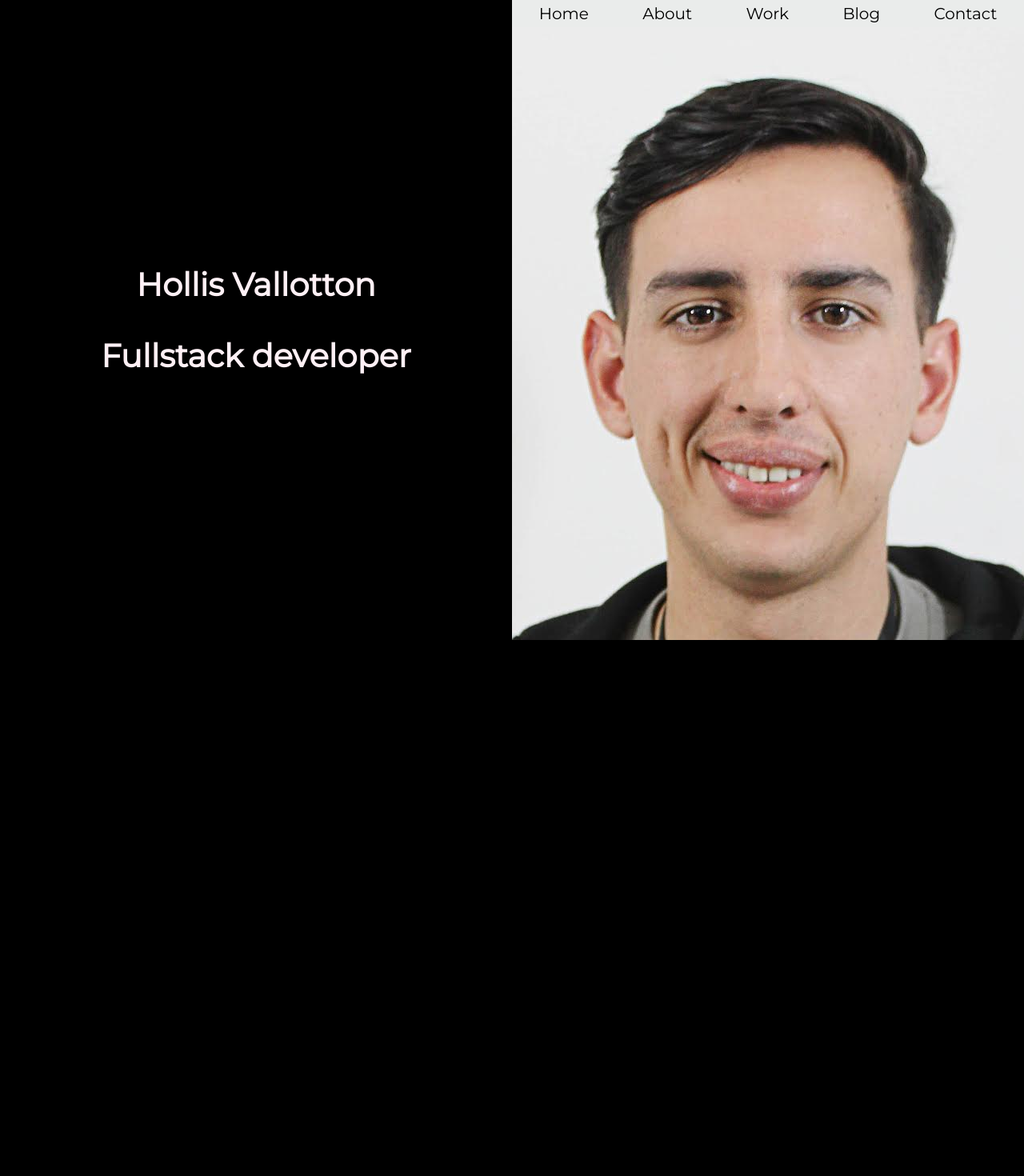
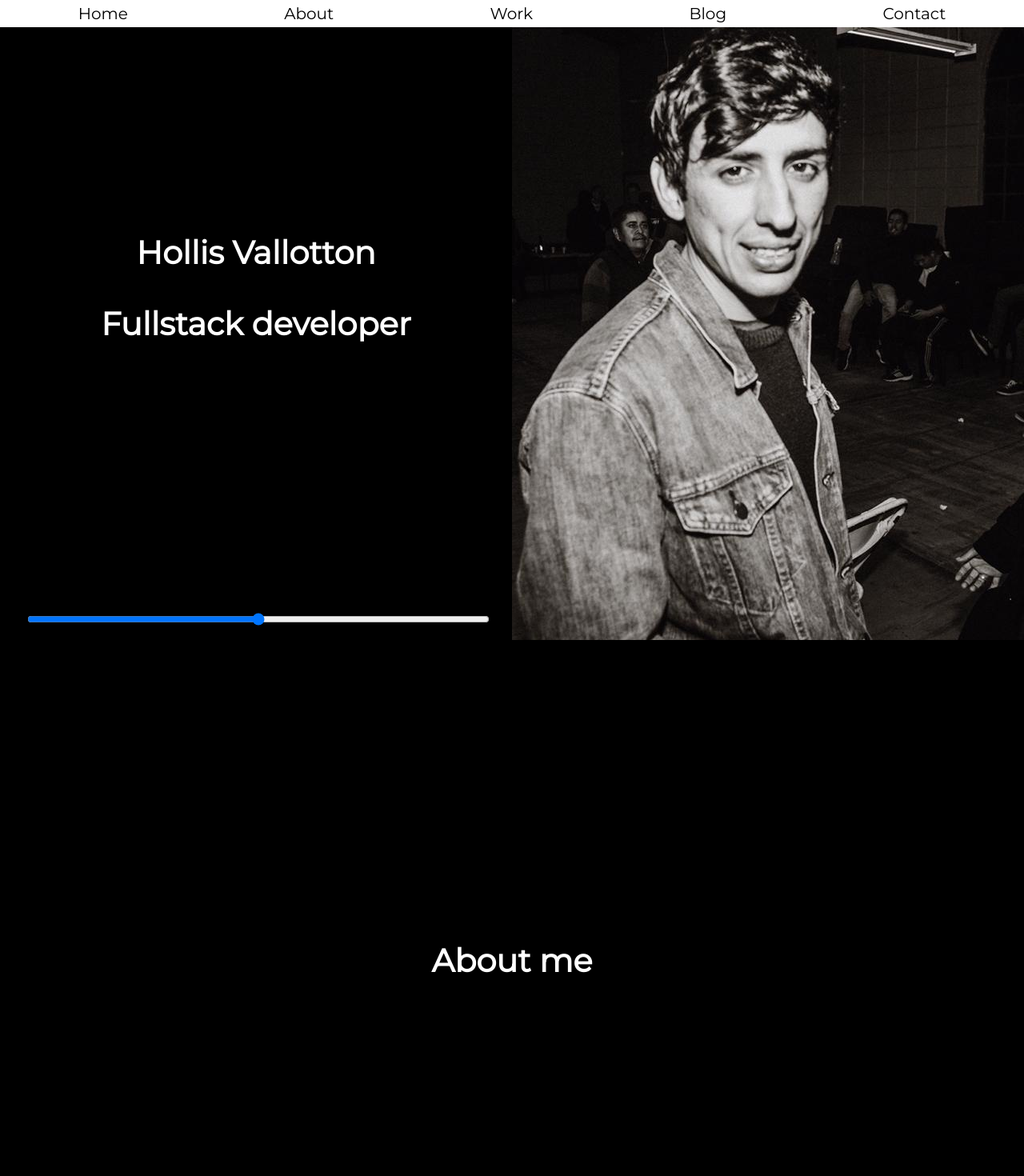
Before and after one commit to hermithollis/cv, a Vue app in the folder hollis-vallotton/: page /home/ in a window 1280 px wide. Shown: the top 1470 px of the page at 80% size. Built offline with nearby package versions, Linux system fonts and the light colour scheme.

Commit message:
Skeleton for the web page

```diff
--- a/hollis-vallotton/package.json
+++ b/hollis-vallotton/package.json
@@ -15,7 +15,7 @@
   },
   "dependencies": {
     "vue": "^2.5.2",
-    "vue-router": "^3.0.1"
+    "vue-router": "^3.1.6"
   },
   "devDependencies": {
     "autoprefixer": "^7.1.2",
--- a/hollis-vallotton/src/App.vue
+++ b/hollis-vallotton/src/App.vue
@@ -1,5 +1,6 @@
 <template>
   <div id="app">
+      <nav-bar/>
       <home />
       <about />
       <work />
@@ -15,7 +16,8 @@ import Blog from './components/Blog'
 import About from './components/About'
 import Contact from './components/Contact'
 import {order} from '@/objects'
-import router from '@/router/'
+import router from '@/router'
+import NavBar from './components/NavBar'
 
 export default {
   name: 'App',
@@ -24,29 +26,40 @@ export default {
     work: Work,
     blog: Blog,
     about: About,
-    contact: Contact
+    contact: Contact,
+    'nav-bar': NavBar
   },
   methods: {
-    handleScroll () {
-      // const doc = document.documentElement
-      // const top = (window.pageYOffset || doc.scrollTop)  - (doc.clientTop || 0)
-      // const sectionHeight =  Math.max(document.documentElement.clientHeight, window.innerHeight || 0) ;
-      // let section;
-      // for (let route in order){
-      //   const next =  sectionHeight * route;
-      //   const previous = next - sectionHeight
-      //   // if(top > previous && top < next){
-      //   //   section = order[route];
-      //   //   router.replace(`/${section.toLowerCase()}/`)
-      //   // }
-      // }
+    handleScroll (event) {
+      clearTimeout(this.scrollTimeout)
+      const doc = document.documentElement
+      const currentTop = (window.pageYOffset || doc.scrollTop) - (doc.clientTop || 0)
+      const sectionHeight = Math.max(document.documentElement.clientHeight, window.innerHeight || 0)
+      const { pathname } = window.location
+      let section
+      for (let route in order) {
+        const nextTop = sectionHeight * route
+        const previousBottom = nextTop - sectionHeight
+        const halfOffset = sectionHeight / 2
+        const isInPrevious = currentTop > nextTop + halfOffset && currentTop < previousBottom - halfOffset
+        const isInNext = currentTop > previousBottom + halfOffset && currentTop < nextTop + halfOffset
+        if (isInPrevious || isInNext) {
+          section = order[route]
+          break
+        }
+      }
+      if (section && !pathname.includes(section.toLowerCase())) {
+        this.scrollTimeout = setTimeout(() => {
+          router.push(`/${section.toLowerCase()}/`)
+        }, 400)
+      }
     }
   },
   created () {
-    window.addEventListener('scroll', this.handleScroll);
+    window.addEventListener('scroll', this.handleScroll)
   },
   destroyed () {
-    window.removeEventListener('scroll', this.handleScroll);
+    window.removeEventListener('scroll', this.handleScroll)
   }
 }
 </script>
@@ -74,7 +87,6 @@ body{
   background-color:black;
   display:flex;
   align-items:stretch;
-  position:relative;
 }
 
 .half-screen {
--- a/hollis-vallotton/src/components/About.vue
+++ b/hollis-vallotton/src/components/About.vue
@@ -1,5 +1,6 @@
 <template>
   <div class="screen black" id="about">
+    <p>About me</p>
   </div>
 </template>
 
@@ -15,5 +16,15 @@ export default {
 </script>
 
 <style scoped>
-
+#about {
+  display: flex;
+  justify-content: center;
+  align-items: center;
+}
+p {
+  font-family: 'Montserrat', sans-serif;
+  font-weight: 700;
+  font-size: 40px;
+  color: white;
+}
 </style>
--- a/hollis-vallotton/src/components/Blog.vue
+++ b/hollis-vallotton/src/components/Blog.vue
@@ -1,5 +1,6 @@
 <template>
   <div class="screen white" id="blog">
+      <p>Blog</p>
   </div>
 </template>
 
@@ -15,5 +16,15 @@ export default {
 </script>
 
 <style scoped>
-
+#blog {
+  display: flex;
+  justify-content: center;
+  align-items: center;
+}
+p {
+  color: black;
+  font-family: 'Montserrat' sans-serif;
+  font-weight: 700;
+  font-size: 40px;
+}
 </style>
--- a/hollis-vallotton/src/components/Contact.vue
+++ b/hollis-vallotton/src/components/Contact.vue
@@ -1,5 +1,7 @@
 <template>
-  <div class="screen pink" id="blog"></div>
+  <div class="screen black" id="contact">
+    <p>Contact</p>
+  </div>
 </template>
 
 <script>
@@ -14,5 +16,15 @@ export default {
 </script>
 
 <style scoped>
-
+#contact {
+  display: flex;
+  justify-content: center;
+  align-items: center;
+}
+p {
+  color: white;
+  font-family: 'Montserrat' sans-serif;
+  font-weight: 700;
+  font-size: 40px;
+}
 </style>
--- a/hollis-vallotton/src/components/Home.vue
+++ b/hollis-vallotton/src/components/Home.vue
@@ -1,22 +1,28 @@
 <template>
   <div class="screen" id="home">
     <div class="half-screen black">
-      <div>
-        <p>Hollis Vallotton</p>
-        <p>Fullstack developer</p>
+      <div class="left-container">
+        <div class="info-container">
+          <p>Hollis Vallotton</p>
+          <p>Fullstack developer</p>
+        </div>
+        <div class="slider-container">
+          <div class="slider-wrapper">
+            <vllttch-slider class="slider" />
+          </div>
+        </div>
       </div>
     </div>
     <div class="half-screen white">
-      <nav-bar />
       <div>
-        <img src="@/assets/my_handsome_self.jpg">
+        <img src="@/assets/me.jpeg">
       </div>
     </div>
   </div>
 </template>
 
 <script>
-import NavBar from './NavBar.vue'
+import Slider from '@/components/Slider'
 export default {
   name: 'Home',
   data () {
@@ -26,7 +32,7 @@ export default {
     }
   },
   components: {
-    'nav-bar': NavBar
+    'vllttch-slider': Slider
   }
 }
 </script>
@@ -38,7 +44,9 @@ div .white div {
   justify-content: center;
   align-items: center;
   overflow: hidden;
+  height: 100%;
 }
+
 img {
     flex-shrink: 0;
     min-width: 100%;
@@ -55,6 +63,42 @@ p {
   font-family: 'Montserrat', sans-serif;
   font-weight: 700;
   font-size: 40px;
-  color: #fff0f5
+  color: white;
+}
+
+.left-container {
+  display: grid;
+  width: 100%;
+  height: 100%;
+  grid-template-columns: 1fr;
+  grid-template-rows: 9fr 1fr;
+  grid-template-areas:
+    "content"
+    "slider";
+}
+
+.info-container {
+  align-self: center;
+}
+
+.slider {
+  bottom: 10px;
+  left: 10px;
+  align-self: end;
+}
+
+.slider-container {
+  display:flex;
+  width: 100%;
+  justify-self: center;
+  align-self: flex-end;
+  justify-content: center;
+  align-content: center;
+  height: 50px;
+}
+
+.slider-wrapper {
+  width: 90%;
+  align-self: center;
 }
 </style>
--- a/hollis-vallotton/src/components/NavBar.vue
+++ b/hollis-vallotton/src/components/NavBar.vue
@@ -1,51 +1,61 @@
 <template>
   <nav>
-    <tab v-for="tab in tabs" :key="tab.name" v-bind:name="tab.name" v-bind:url="tab.url"  v-bind:tabs="tab" />
+    <tab
+      v-for="tab in tabs"
+      :key="tab.name"
+      v-bind:name="tab.name"
+      v-bind:url="tab.url"
+      v-bind:tabs="tab"
+    />
   </nav>
 </template>
 
 <script>
-import Link from  '@/components/Link'
+import Link from '@/components/Link'
 export default {
   name: 'NavBar',
   data () {
     return {
       tabs: [
         {
-          name: "Home",
-          url: "/"
+          name: 'Home',
+          url: '/home/'
         },
         {
-          name: "About",
-          url: "/about/"
+          name: 'About',
+          url: '/about/'
         },
         {
-          name: "Work",
-          url: "/work/"
+          name: 'Work',
+          url: '/work/'
         },
         {
-          name: "Blog",
-          url: "/blog/"
+          name: 'Blog',
+          url: '/blog/'
         },
         {
-          name: "Contact",
-          url: "/contact/"
+          name: 'Contact',
+          url: '/contact/'
         }
       ]
     }
   },
   components: {
-    tab: Link,
+    tab: Link
   }
 }
 </script>
 
 <style scoped>
-
 nav {
   display: flex;
   justify-content: space-around;
-  background-color: #eaeceb;
+  background-color: white;
+  position: fixed;
+  top: 0;
+  right: 0;
+  width: 100%;
+  position: fixed;
+  border-color: white;
 }
-
 </style>
--- /dev/null
+++ b/hollis-vallotton/src/components/Slider.vue
@@ -0,0 +1,22 @@
+<template>
+  <input class="vllttch-slider" type="range" />
+</template>
+
+<script>
+export default {
+  data () {
+    return {
+      value: 0
+    }
+  },
+  methods: {}
+}
+</script>
+
+<style scoped>
+.vllttch-slider {
+  color: white;
+  border: 1px solid red;
+  width: 100%;
+}
+</style>
--- a/hollis-vallotton/src/components/Work.vue
+++ b/hollis-vallotton/src/components/Work.vue
@@ -1,6 +1,6 @@
 <template>
   <div class="screen black" id="work">
-    <div class="half-screen pink">
+    <div class="half-screen white">
       <div>
         <p>Work</p>
       </div>
@@ -21,7 +21,7 @@ export default {
 </script>
 
 <style scoped>
-div .pink{
+div .white {
   display: flex;
   align-items: center;
   justify-content: center;
--- a/hollis-vallotton/src/router/index.js
+++ b/hollis-vallotton/src/router/index.js
@@ -11,10 +11,15 @@ import {order} from '@/objects'
 
 Vue.use(Router)
 
-export default new Router({
+const router = new Router({
   routes: [
     {
       path: '/',
+      name: 'Home',
+      component: Home
+    },
+    {
+      path: '/home/',
       name: 'Home',
       component: Home
     },
@@ -43,9 +48,10 @@ export default new Router({
   scrollBehavior (to, from, savedPosition) {
     const destination = Math.max(document.documentElement.clientHeight, window.innerHeight || 0) * order.indexOf(to.name)
     scrollIt(destination, 500, 'easeInOutQuad')
-
     if (savedPosition) return savedPosition
     if (to.hash) return { selector: to.hash }
-    return {x: 0, y: Math.max(document.documentElement.clientHeight, window.innerHeight || 0) * order.indexOf(to.name)}
+    return {x: 0, y: destination}
   }
 })
+
+export default router
```
Also changed, not shown: hollis-vallotton/src/components/Link.vue (+3 -4 lines), hollis-vallotton/src/assets/me.jpeg (added), 1 other file (tests, documents, lock files or other folders).
